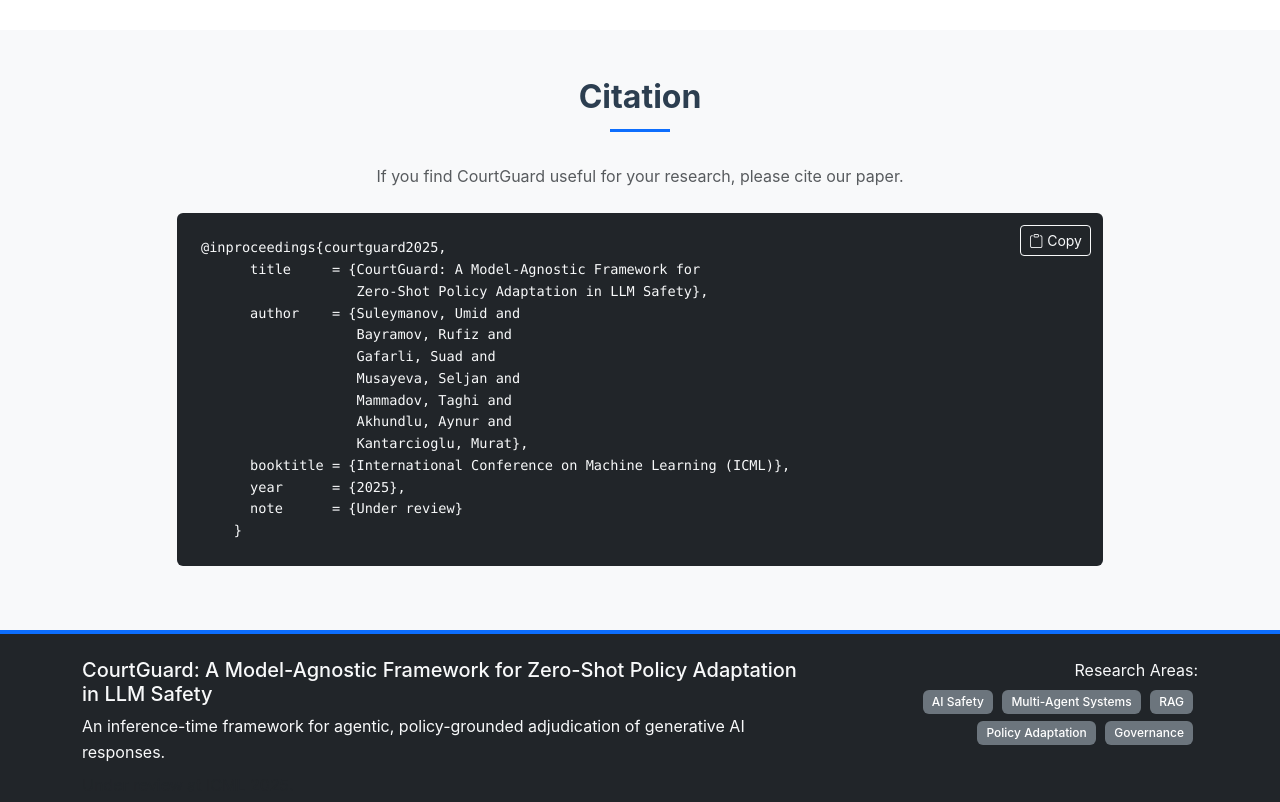
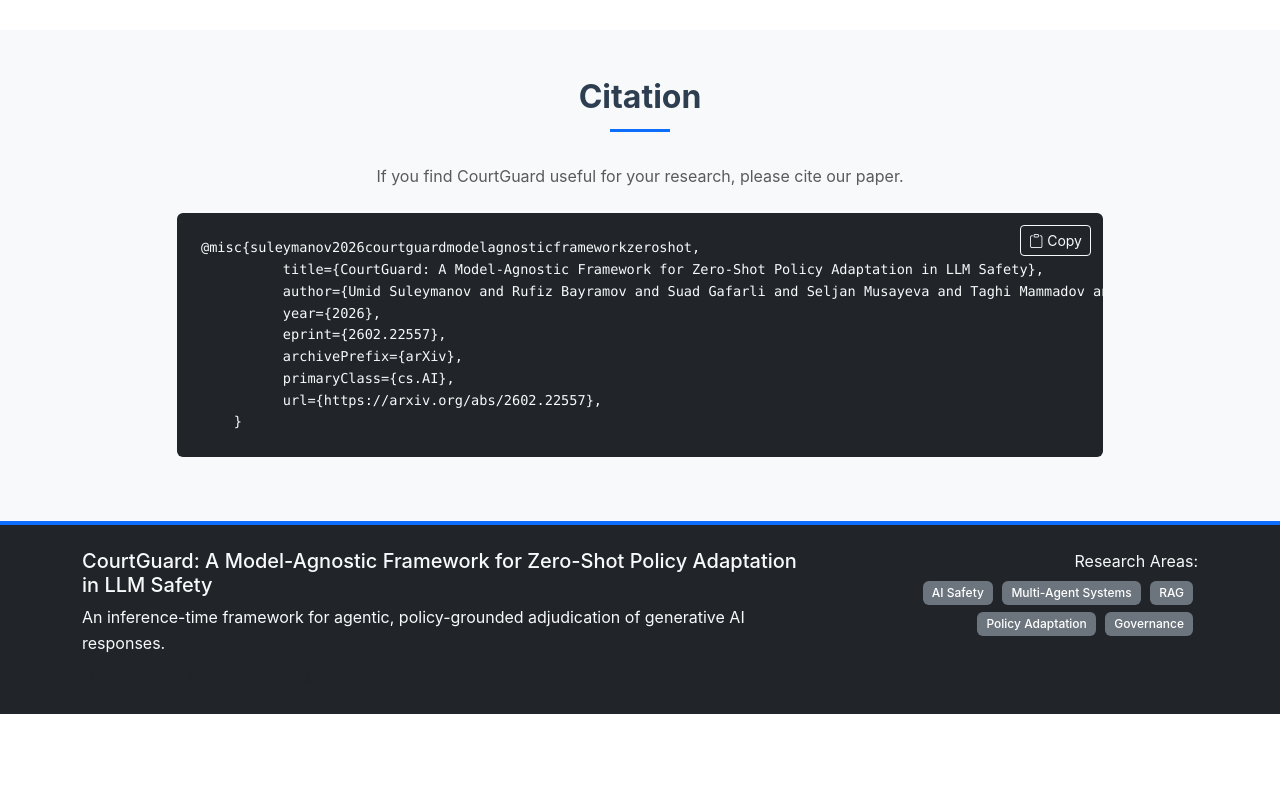
Before and after one commit to Court-Guard/Court-Guard.github.io, a plain HTML site: page index.html in a window 1280 px wide. Shown: the part 9840-10642 px from the top of the page. After the commit the page ends 10554 px from the top, so only its background shows below. Drawn offline with nearby package versions, Linux system fonts and the light colour scheme.

Commit message:
Revise citation and add arXiv reference
Updated citation information and added arXiv link.

```diff
--- a/index.html
+++ b/index.html
@@ -48,7 +48,7 @@
                         <a href="https://anonymous.4open.science/r/CourtGuard_ICML/README.md" class="btn btn-primary btn-lg">
                             <i class="bi bi-github"></i> Datasets & Code
                         </a>
-                        <a href="https://anonymous.4open.science/r/CourtGuard_ICML/README.md" class="btn btn-outline-primary btn-lg">
+                        <a href="https://arxiv.org/abs/2602.22557" class="btn btn-outline-primary btn-lg" target="_blank">
                             <i class="bi bi-file-earmark-text"></i> Read Paper
                         </a>
                     </div>
@@ -1095,19 +1095,14 @@
                         If you find CourtGuard useful for your research, please cite our paper.
                     </p>
                     <div class="position-relative">
-                        <pre class="bg-dark text-light p-4 rounded" style="font-size: 0.85rem; overflow-x: auto;"><code id="bibtex-code">@inproceedings{courtguard2025,
-      title     = {CourtGuard: A Model-Agnostic Framework for
-                   Zero-Shot Policy Adaptation in LLM Safety},
-      author    = {Suleymanov, Umid and
-                   Bayramov, Rufiz and
-                   Gafarli, Suad and
-                   Musayeva, Seljan and
-                   Mammadov, Taghi and
-                   Akhundlu, Aynur and
-                   Kantarcioglu, Murat},
-      booktitle = {International Conference on Machine Learning (ICML)},
-      year      = {2025},
-      note      = {Under review}
+                        <pre class="bg-dark text-light p-4 rounded" style="font-size: 0.85rem; overflow-x: auto;"><code id="bibtex-code">@misc{suleymanov2026courtguardmodelagnosticframeworkzeroshot,
+          title={CourtGuard: A Model-Agnostic Framework for Zero-Shot Policy Adaptation in LLM Safety},
+          author={Umid Suleymanov and Rufiz Bayramov and Suad Gafarli and Seljan Musayeva and Taghi Mammadov and Aynur Akhundlu and Murat Kantarcioglu},
+          year={2026},
+          eprint={2602.22557},
+          archivePrefix={arXiv},
+          primaryClass={cs.AI},
+          url={https://arxiv.org/abs/2602.22557},
     }</code></pre>
                         <button
                             onclick="copyBibtex()"
@@ -1131,7 +1126,7 @@
                         An inference-time framework for agentic, policy-grounded adjudication of generative AI responses.
                     </p>
                     <p class="text-muted mb-0">
-                        Under review at ICML 2025.
+                        Under review at ICML 2025 · <a href="https://arxiv.org/abs/2602.22557" class="text-muted" target="_blank">arXiv:2602.22557</a>
                     </p>
                 </div>
                 <div class="col-lg-4 text-lg-end">
```
